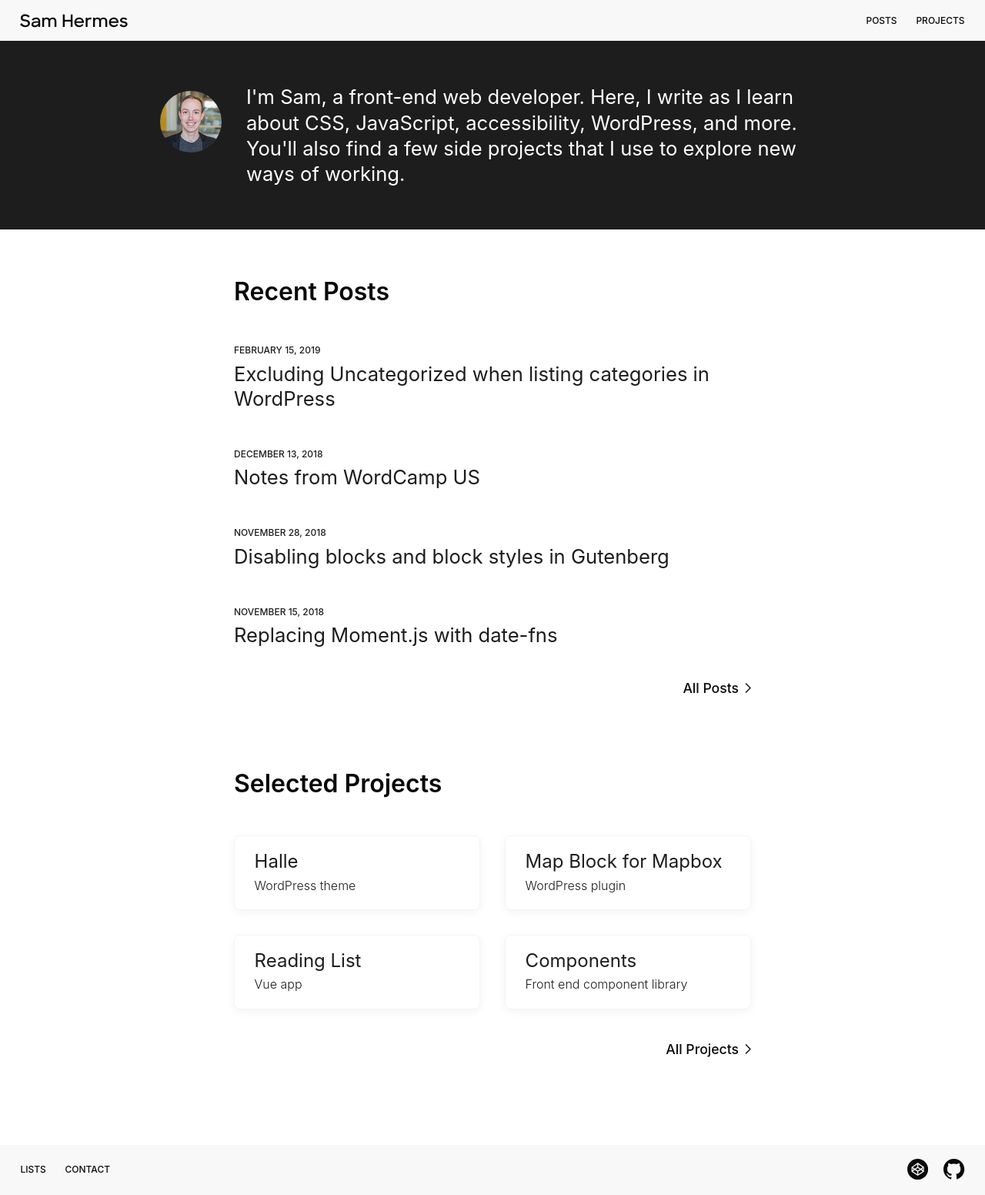
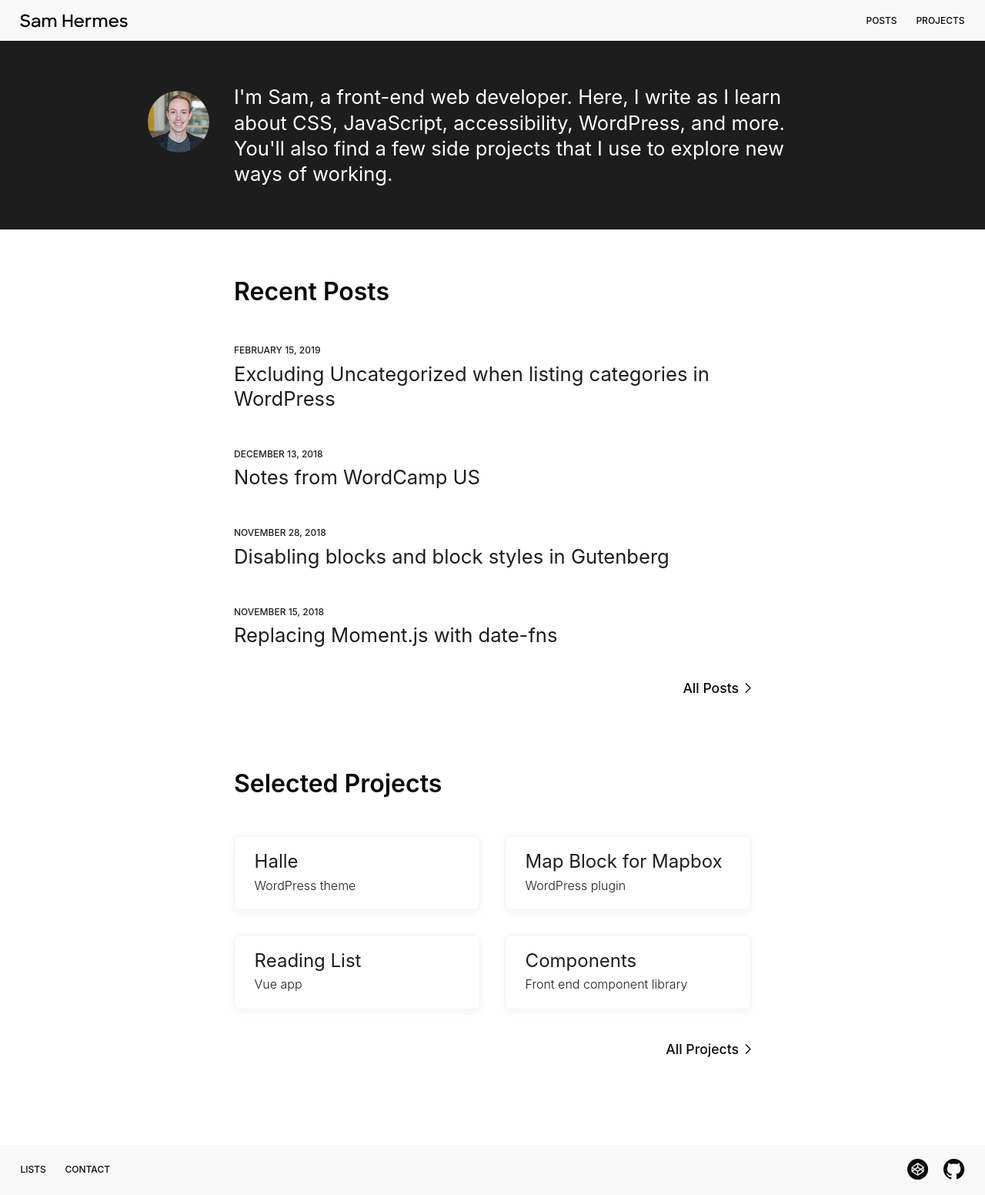
Before and after one commit to samhermes/samhermes.github.io, a Jekyll site: the page built from index.md, in a window 1280 px wide. Shown: the whole page at 77% size. Built offline with Jekyll 4.4.1, drawn with Linux system fonts in a browser that asks for light colours.

Commit message:
Fix for alignment issue on homepage

```diff
--- a/_sass/_home.scss
+++ b/_sass/_home.scss
@@ -7,7 +7,7 @@
         background: #1d1d1d;
 
         .intro-text {
-            max-width: 54em;
+            max-width: 56em;
             margin: 0 auto;
             padding: 2em 0 2.5em;
             width: 90%;
```
